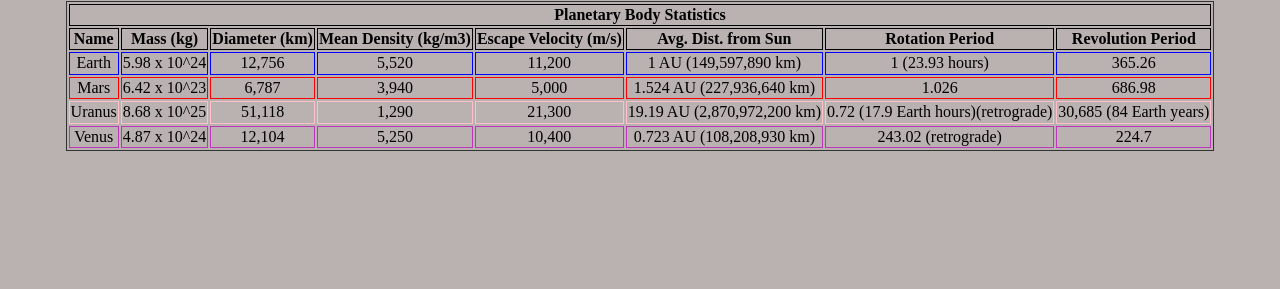
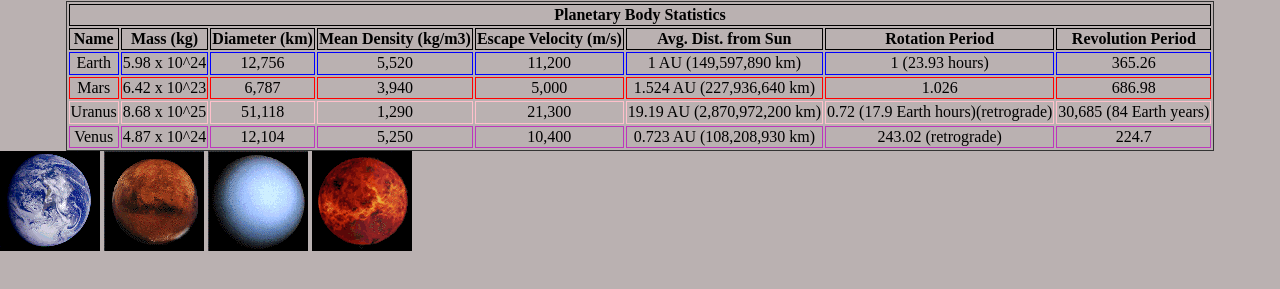
Before and after one commit to gprawd/ITMD-361-LAB5, a plain HTML site: page index.html in a window 1280 px wide. Shown: the part 79-368 px from the top of the page. Drawn offline with Linux system fonts and the light colour scheme.

Commit message:
added planet pictures

```diff
--- a/index.html
+++ b/index.html
@@ -67,5 +67,9 @@
         </tr>
       </tbody>
     </table>
+    <img  src="media/earglobe.gif" alt="Earth."/>
+    <img  src="media/marglobe.gif" alt="Earth."/>
+    <img  src="media/uraglobe.gif" alt="Earth."/>
+    <img  src="media/venglobe.gif" alt="Earth."/>
   </body>
 </html>
```
